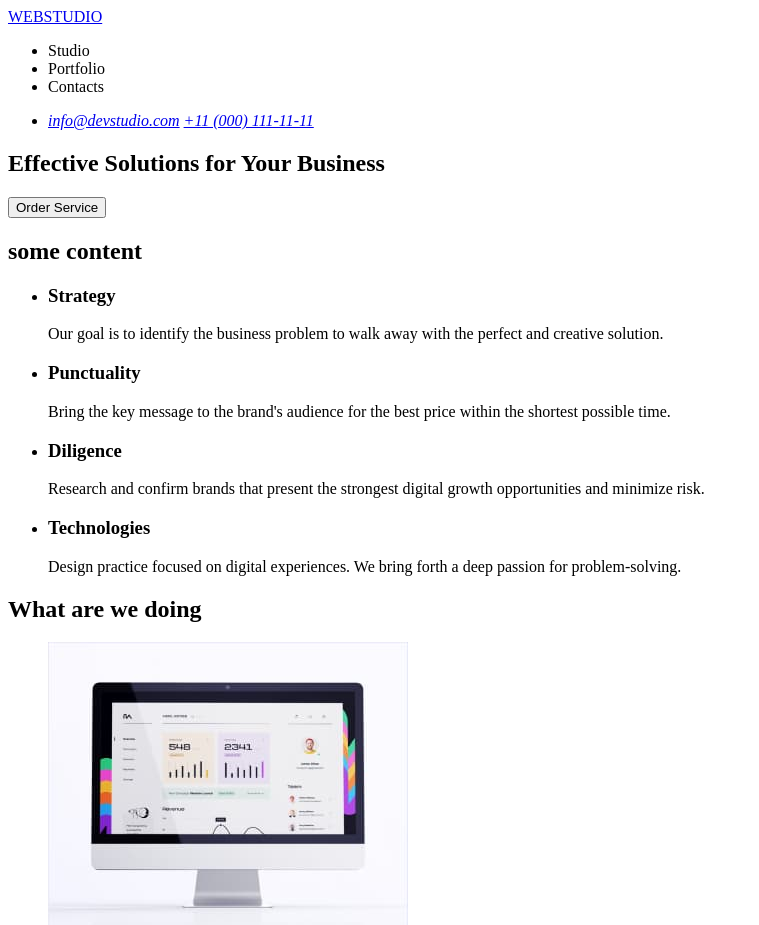
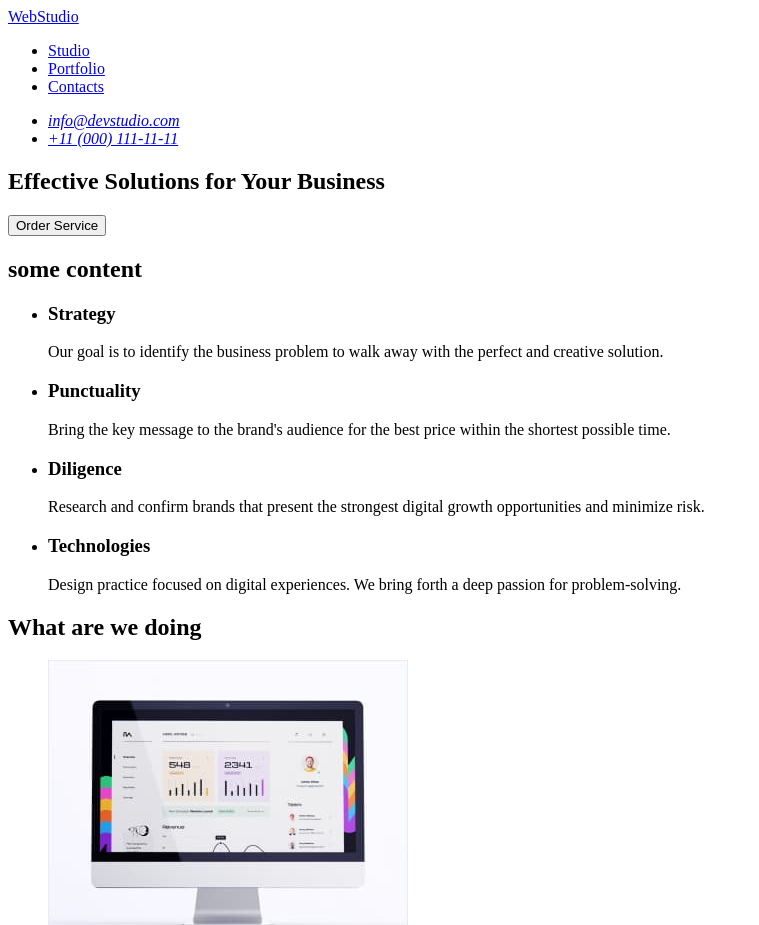
Before and after one commit to RadoProgramer/goit-markup-hw-01, a plain HTML site: page index.html in a window 1280 px wide. Shown: the top 925 px of the page, without its empty margins (0-759 px from the left). Drawn offline with Linux system fonts and the light colour scheme.

Commit message:
Update 4

```diff
--- a/index.html
+++ b/index.html
@@ -10,19 +10,17 @@
 <body>
     <header>
         <nav>
-            <a href="./index.html">WEBSTUDIO</a>
+            <a href="./index.html">WebStudio</a>
                 <ul>
-                <li><a href="/Studio"></a>Studio</li>
-                <li><a href="/Portfolio"></a>Portfolio</li>
-                <li><a href="/Contacts"></a>Contacts</li>
+                <li><a href="Studio">Studio</a></li>
+                <li><a href="Portfolio">Portfolio</a></li>
+                <li><a href="Contacts">Contacts</a></li>
             </ul>
         </nav>
         <address>
             <ul>
-                <li>
-                <a href="mailto:info@devstudio.com">info@devstudio.com</a>
-                <a href="tel:+110001111111">+11 (000) 111-11-11</a>
-            </li>
+                <li><a href="mailto:info@devstudio.com">info@devstudio.com</a></li>
+                <li><a href="tel:+110001111111">+11 (000) 111-11-11</a></li>
         </ul>
         </address>
     </header>
@@ -77,13 +75,13 @@
                     <h3>Camila Garcia</h3><p>Marketing</p>
                 </li>
                 <li><img src="./images/img7.jpg" alt="man's face" width="264" height="260"  />
-                    <h3>Daniel Wilson</h3><p>Ui Designer</p>
+                    <h3>Daniel Wilson</h3><p>UI Designer</p>
                 </li>
             </ul>
         </section>
     </main>
     <footer>
-        <a href="./index.html">WEBSTUDIO</a>
+        <a href="./index.html">WebStudio</a>
         <p>Increase the flow of customers and sales for your business with digital marketing & growth
             solutions.</p>
     </footer>
```
